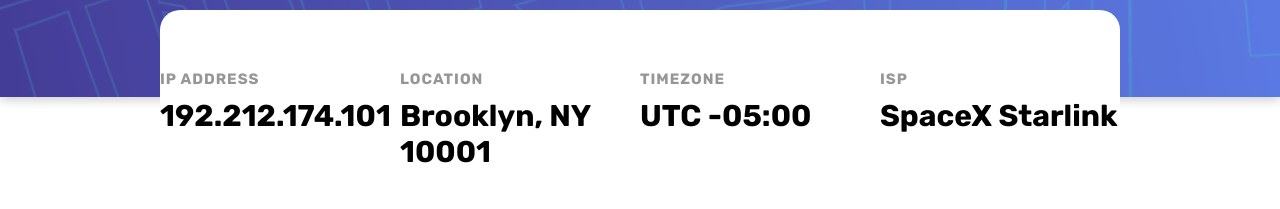
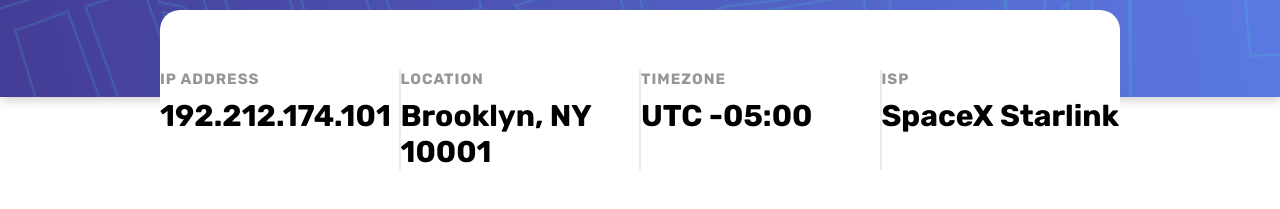
Before and after one commit to leanghok120/IP-Tracker, a plain HTML site: page index.html in a window 1280 px wide. Shown: the part 203-412 px from the top of the page. Drawn offline with Linux system fonts and the light colour scheme.

Commit message:
Add vertical divider to the info cards

```diff
--- a/index.html
+++ b/index.html
@@ -37,14 +37,17 @@
             <p class="">IP Address</p>
             <h2>192.212.174.101</h2>
           </li>
+          <div class="divider"></div>
           <li class="info">
             <p>Location</p>
             <h2>Brooklyn, NY 10001</h2>
           </li>
+          <div class="divider"></div>
           <li class="info">
             <p>Timezone</p>
             <h2>UTC -05:00</h2>
           </li>
+          <div class="divider"></div>
           <li class="info">
             <p>ISP</p>
             <h2>SpaceX Starlink</h2>
--- a/style.css
+++ b/style.css
@@ -11,6 +11,11 @@ body {
 
 ul {
   list-style: none;
+}
+
+.divider {
+  border: 1px solid hsl(0, 0%, 59%);
+  opacity: 0.2;
 }
 
 .container {
```
